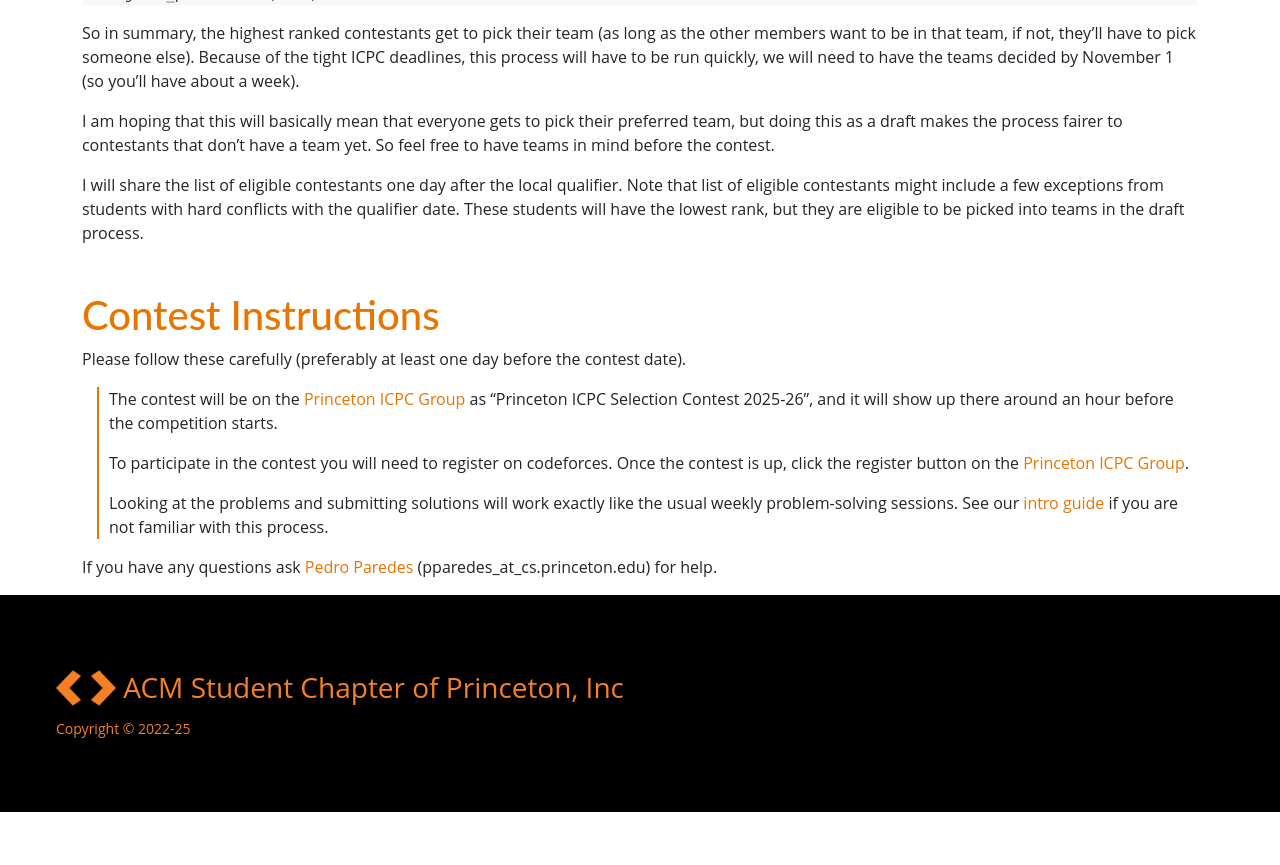
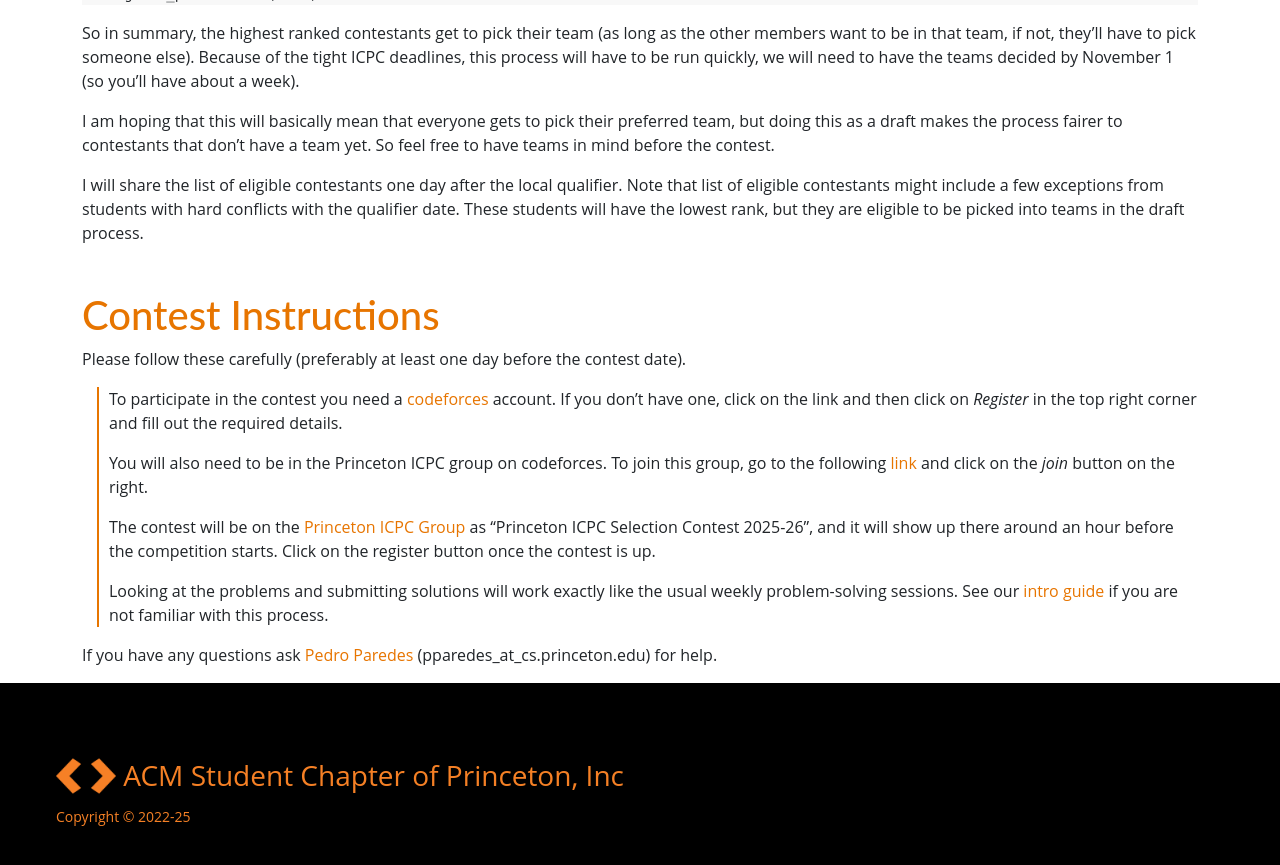
Before and after one commit to Princeton-Competitive-Programming/princeton-competitive-programming, a Jekyll site: the page built from pages/icpc25.md, in a window 1280 px wide and 900 px high, scrolled down 1769 px. Shown: the top 865 px of the window. Built offline with Jekyll 4.4.1, drawn with Linux system fonts in a browser that asks for light colours; nearby versions of some CDN libraries; before the commit the page ends 2581 px from its top, so only the background shows below that.

Commit message:
Update ICPC contest participation details for 2025-26

```diff
--- a/pages/icpc25.md
+++ b/pages/icpc25.md
@@ -125,15 +125,19 @@ process.
 Please follow these carefully (preferably at least one day before the contest
 date).
 
+* To participate in the contest you need a [codeforces](https://codeforces.com)
+  account. If you don't have one, click on the link and then click on *Register*
+  in the top right corner and fill out the required details.
+
+* You will also need to be in the Princeton ICPC group on codeforces. To join
+  this group, go to the following
+  [link](https://codeforces.com/group/hNnRWqFua0/) and click on the *join*
+  button on the right.
+
 * The contest will be on the [Princeton ICPC
-  Group](https://codeforces.com/group/hNnRWqFua0/contests) as
-  "Princeton ICPC Selection Contest 2025-26", and it will show up
-  there around an hour before the competition starts.
-
-* To participate in the contest you will need to register on
-  codeforces. Once the contest is up, click the register button on the
-  [Princeton ICPC
-  Group](https://codeforces.com/group/hNnRWqFua0/contests).
+  Group](https://codeforces.com/group/hNnRWqFua0/contests) as "Princeton ICPC
+  Selection Contest 2025-26", and it will show up there around an hour before
+  the competition starts. Click on the register button once the contest is up.
 
 * Looking at the problems and submitting solutions will work exactly
   like the usual weekly problem-solving sessions. See our [intro
```
